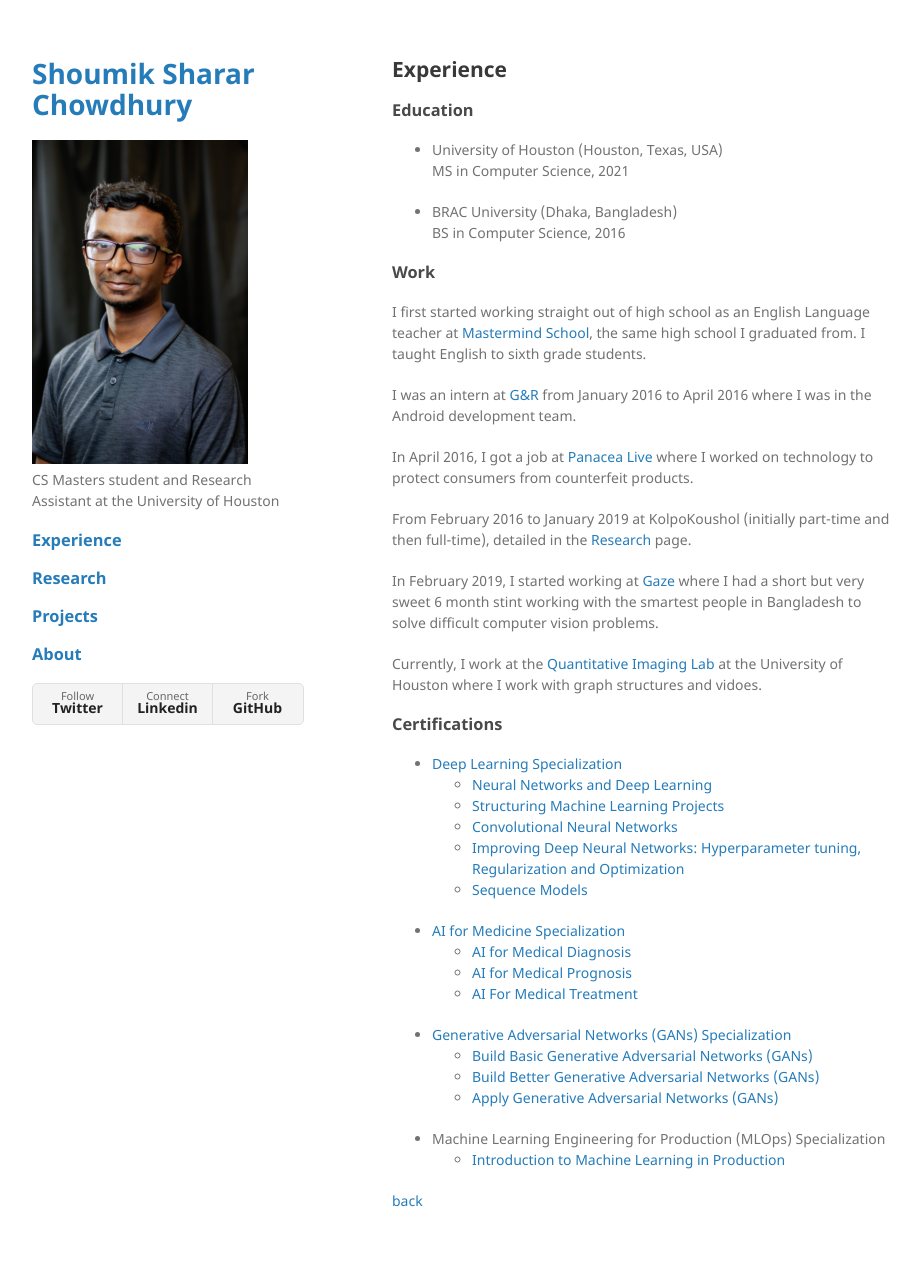
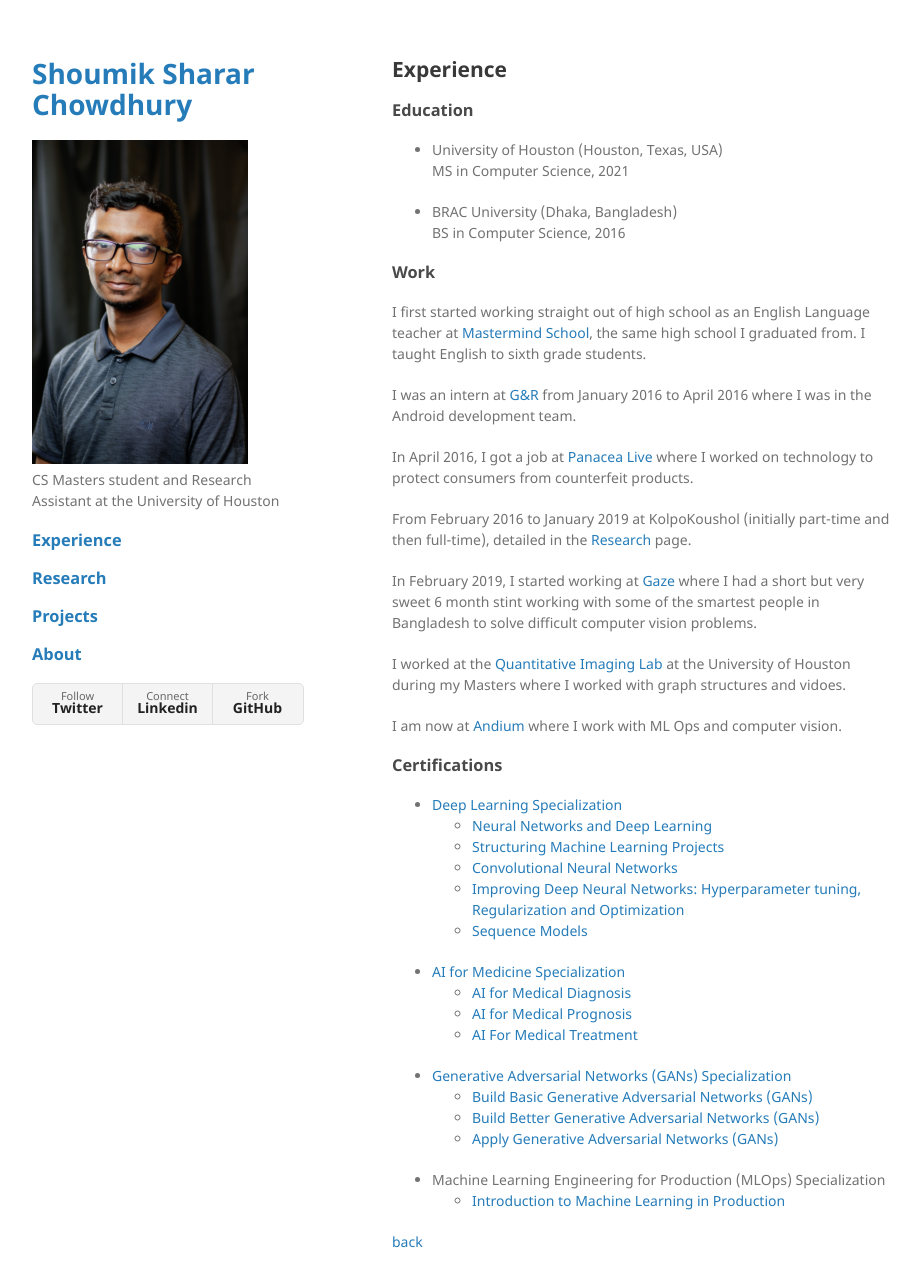
Before and after one commit to shoumikchow/shoumikchow.github.io, a Jekyll site: the page built from pages/experience.md, in a window 1280 px wide and 1322 px high. Shown: the top 1287 px of the window, without its empty margins (178-1098 px from the left). Built offline with Jekyll 4.4.1, drawn with Linux system fonts in a browser that asks for light colours.

Commit message:
Add Andium

```diff
--- a/_config.yml
+++ b/_config.yml
@@ -25,6 +25,7 @@ pagelist:
 plugins:
     - jekyll-sitemap
     - jekyll-redirect-from
+    - jemoji
 exclude:
     - Gemfile
     - Gemfile.lock
--- a/pages/experience.md
+++ b/pages/experience.md
@@ -24,11 +24,11 @@ In April 2016, I got a job at [Panacea Live](https://www.panacea.live/) where I
 
 From February 2016 to January 2019 at KolpoKoushol (initially part-time and then full-time), detailed in the [Research](../pages/research) page.
 
-In February 2019, I started working at [Gaze](https://gaze.ai) where I had a short but very sweet 6 month stint working with the smartest people in Bangladesh to solve difficult computer vision problems.
+In February 2019, I started working at [Gaze](https://gaze.ai) where I had a short but very sweet 6 month stint working with some of the smartest people in Bangladesh to solve difficult computer vision problems.
 
-Currently, I work at the [Quantitative Imaging Lab](http://www2.cs.uh.edu/~shah/) at the University of Houston where I work with graph structures and vidoes.
+I worked at the [Quantitative Imaging Lab](http://www2.cs.uh.edu/~shah/) at the University of Houston during my Masters where I worked with graph structures and vidoes.
 
-
+I am now at [Andium](https://andium.com) where I work with ML Ops and computer vision.
 ### Certifications
 
 * [Deep Learning Specialization](https://coursera.org/share/4de30d50ef6f9603b2e860295db80036)
```
Also changed, not shown: index.md (+1 -0 lines).
